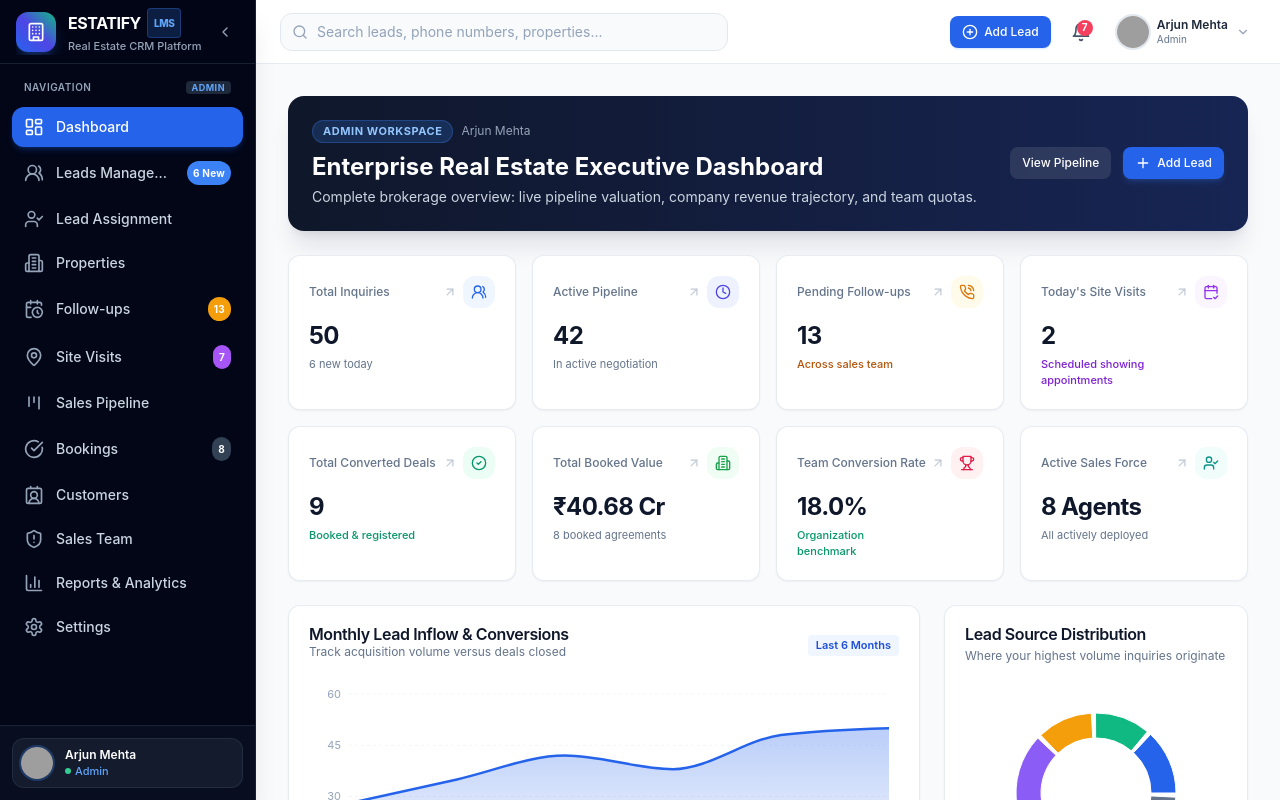
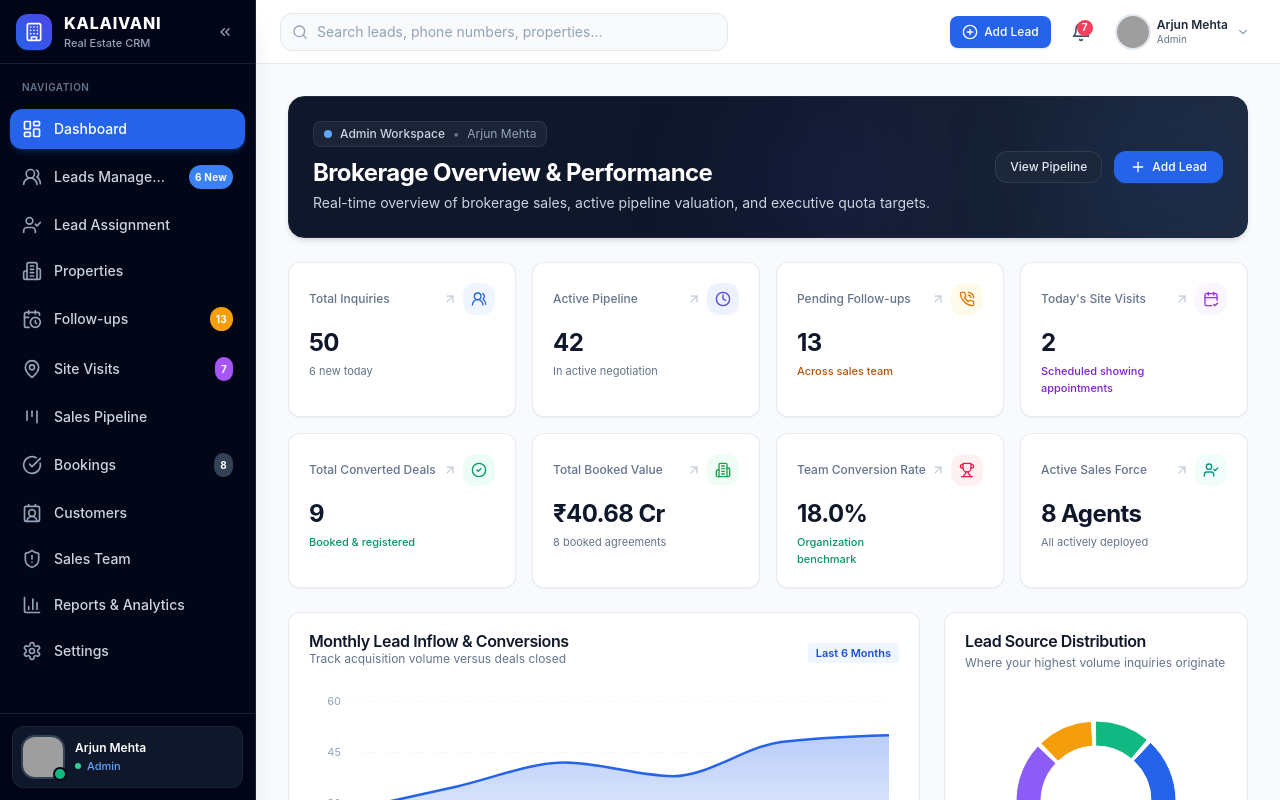
Before and after one commit to Gitdeep982003/LMS, a Next.js app: page /dashboard in a window 1280 px wide. Shown: the top 800 px of the page. Built offline with nearby package versions, Linux system fonts and the light colour scheme; grey boxes are pictures that could not be loaded.

Commit message:
sales dashboard header and sidebar UI design updated

```diff
--- a/app/(auth)/login/page.tsx
+++ b/app/(auth)/login/page.tsx
@@ -121,11 +121,11 @@ export default function LoginPage() {
       <div className="w-full max-w-xl z-10 space-y-5 my-6">
         {/* Brand Header */}
         <div className="text-center space-y-1.5">
-          <div className="inline-flex items-center justify-center w-13 h-13 rounded-2xl bg-gradient-to-tr from-blue-600 via-indigo-600 to-emerald-500 shadow-lg shadow-blue-500/30 p-3 mb-1">
+          <div className="inline-flex items-center justify-center w-13 h-13 rounded-2xl bg-gradient-to-tr from-blue-600 to-indigo-600 shadow-lg shadow-blue-500/20 p-3 mb-1">
             <Building2 className="w-7 h-7 text-white" />
           </div>
           <h1 className="text-2xl sm:text-3xl font-extrabold tracking-tight text-white flex items-center justify-center gap-2">
-            ESTATIFY <span className="text-blue-500 font-extrabold">LMS</span>
+            KALAIVANI <span className="text-blue-500 font-extrabold">LMS</span>
           </h1>
           <p className="text-xs sm:text-sm text-slate-400">
             Real Estate CRM & Lead Management Portal
@@ -471,7 +471,7 @@ export default function LoginPage() {
 
         {/* Footer */}
         <div className="text-center text-xs text-slate-500">
-          ESTATIFY LMS • Real Estate SaaS CRM • Demo Environment
+          Kalaivani LMS • Real Estate SaaS CRM
         </div>
       </div>
     </div>
--- a/app/(dashboard)/dashboard/page.tsx
+++ b/app/(dashboard)/dashboard/page.tsx
@@ -101,45 +101,60 @@ export default function DashboardPage() {
   return (
     <div className="space-y-6 pb-12">
       {/* Role-Specific Hero Header */}
-      <div className="flex flex-col sm:flex-row sm:items-center justify-between gap-4 bg-gradient-to-r from-slate-900 via-slate-850 to-blue-950 p-6 rounded-2xl text-white shadow-xl shadow-slate-900/10">
-        <div>
+      <div className="relative overflow-hidden flex flex-col sm:flex-row sm:items-center justify-between gap-5 bg-gradient-to-r from-slate-900 via-slate-900 to-slate-800 p-6 rounded-2xl text-white border border-slate-800 shadow-md">
+        {/* Subtle ambient lighting to retain color without harshness */}
+        <div className="absolute -right-8 -top-8 w-56 h-56 bg-blue-600/10 rounded-full blur-3xl pointer-events-none" />
+        <div className="absolute right-1/3 -bottom-10 w-48 h-48 bg-indigo-600/10 rounded-full blur-3xl pointer-events-none" />
+
+        <div className="relative z-10">
           <div className="flex items-center gap-2">
+            <div className="inline-flex items-center gap-2 px-2.5 py-1 rounded-lg bg-slate-800/80 border border-slate-700/60 text-xs font-medium text-slate-300">
               <span
-              className={`text-[11px] font-bold px-2.5 py-0.5 rounded-full border uppercase tracking-wider ${
-                isAdmin
-                  ? 'bg-blue-500/20 text-blue-300 border-blue-500/30'
+                className={`w-2 h-2 rounded-full ${isAdmin
+                    ? 'bg-blue-400'
                     : isManager
-                  ? 'bg-indigo-500/20 text-indigo-300 border-indigo-500/30'
-                  : 'bg-emerald-500/20 text-emerald-300 border-emerald-500/30'
+                      ? 'bg-indigo-400'
+                      : 'bg-emerald-400'
                   }`}
-            >
-              {currentUser.role} Workspace
-            </span>
-            <span className="text-xs text-slate-400">
-              {currentUser.name}
-            </span>
+              />
+              <span>{currentUser.role} Workspace</span>
+              <span className="text-slate-500">•</span>
+              <span className="text-slate-400 font-normal">{currentUser.name}</span>
+            </div>
           </div>
 
-          <h1 className="text-xl sm:text-2xl font-bold mt-2">
-            {isAdmin && 'Enterprise Real Estate Executive Dashboard'}
-            {isManager && `Sales Manager Command Center • ${currentAgentRecord?.department || 'Regional Sales'}`}
-            {isExecutive && `My Daily Sales Desk • ${currentAgentRecord?.department || 'Executive Desk'}`}
+          <h1 className="text-xl sm:text-2xl font-bold tracking-tight text-white mt-2.5">
+            {isAdmin && 'Brokerage Overview & Performance'}
+            {isManager && `Sales Team Overview • ${currentAgentRecord?.department || 'Regional Sales'}`}
+            {isExecutive && `Welcome back, ${currentUser.name.split(' ')[0]} 👋`}
           </h1>
 
-          <p className="text-xs sm:text-sm text-slate-300 mt-1">
-            {isAdmin && 'Complete brokerage overview: live pipeline valuation, company revenue trajectory, and team quotas.'}
-            {isManager && `Supervising ${agents.length} sales executives. Monitor unassigned leads, team capacity, and booking agreements.`}
-            {isExecutive && `You have ${myActiveLeads} active prospective buyers in your pipeline and ${myPendingFollowups} follow-up calls pending today.`}
+          <p className="text-xs sm:text-sm text-slate-300 mt-1 max-w-2xl leading-relaxed">
+            {isAdmin && 'Real-time overview of brokerage sales, active pipeline valuation, and executive quota targets.'}
+            {isManager && `Supervising ${agents.length} sales executives. Monitor unassigned inquiries, team capacity, and booking agreements.`}
+            {isExecutive && (
+              <>
+                You have <strong className="text-white font-semibold">{myActiveLeads} active leads</strong> in your pipeline and <strong className="text-amber-300 font-semibold">{myPendingFollowups} follow-up calls</strong> pending today.
+              </>
+            )}
           </p>
         </div>
 
-        <div className="flex items-center gap-3 shrink-0">
+        <div className="relative z-10 flex items-center gap-3 shrink-0">
           <Link href="/pipeline">
-            <Button variant="secondary" size="sm" className="bg-white/10 text-white hover:bg-white/20 border-white/20 text-xs">
+            <Button
+              variant="secondary"
+              size="sm"
+              className="bg-slate-800/90 hover:bg-slate-700 text-slate-200 hover:text-white border border-slate-700/80 text-xs font-medium px-3.5 py-2 rounded-xl transition-all shadow-xs"
+            >
               View Pipeline
             </Button>
           </Link>
-          <Button size="sm" onClick={() => setIsAddLeadOpen(true)} className="bg-blue-600 hover:bg-blue-500 gap-1.5 shadow-md text-xs">
+          <Button
+            size="sm"
+            onClick={() => setIsAddLeadOpen(true)}
+            className="bg-blue-600 hover:bg-blue-500 text-white gap-1.5 shadow-sm text-xs font-medium px-4 py-2 rounded-xl transition-all"
+          >
             <Plus className="w-4 h-4" /> Add Lead
           </Button>
         </div>
@@ -446,16 +461,14 @@ export default function DashboardPage() {
               <div className="flex items-center p-1 bg-slate-100 rounded-lg text-xs font-medium">
                 <button
                   onClick={() => setLeadScope('my')}
-                  className={`px-2.5 py-1 rounded-md transition-all ${
-                    leadScope === 'my' ? 'bg-white shadow-xs font-bold text-blue-600' : 'text-slate-600'
+                  className={`px-2.5 py-1 rounded-md transition-all ${leadScope === 'my' ? 'bg-white shadow-xs font-bold text-blue-600' : 'text-slate-600'
                     }`}
                 >
                   My Leads ({myLeads.length})
                 </button>
                 <button
                   onClick={() => setLeadScope('all')}
-                  className={`px-2.5 py-1 rounded-md transition-all ${
-                    leadScope === 'all' ? 'bg-white shadow-xs font-bold text-blue-600' : 'text-slate-600'
+                  className={`px-2.5 py-1 rounded-md transition-all ${leadScope === 'all' ? 'bg-white shadow-xs font-bold text-blue-600' : 'text-slate-600'
                     }`}
                 >
                   All Team ({leads.length})
@@ -550,8 +563,7 @@ export default function DashboardPage() {
                 return (
                   <div
                     key={ag.id}
-                    className={`flex items-center justify-between text-xs p-1.5 rounded-lg ${
-                      isMe ? 'bg-blue-50 border border-blue-200' : ''
+                    className={`flex items-center justify-between text-xs p-1.5 rounded-lg ${isMe ? 'bg-blue-50 border border-blue-200' : ''
                       }`}
                   >
                     <div className="flex items-center gap-2.5">
--- a/app/layout.tsx
+++ b/app/layout.tsx
@@ -2,7 +2,7 @@ import type { Metadata } from 'next';
 import './globals.css';
 
 export const metadata: Metadata = {
-  title: 'ESTATIFY | Real Estate Lead Management System (LMS)',
+  title: 'Kalaivani | Real Estate Lead Management System (LMS)',
   description: 'Enterprise Real Estate CRM and Lead Management Platform',
 };
 
--- a/components/layout/DashboardLayout.tsx
+++ b/components/layout/DashboardLayout.tsx
@@ -5,18 +5,30 @@ import { Sidebar } from './Sidebar';
 import { Header } from './Header';
 import { Breadcrumbs } from './Breadcrumbs';
 import { ToastProvider } from '@/components/ui/toast';
+import { cn } from '@/lib/utils';
 
 export function DashboardLayout({ children }: { children: React.ReactNode }) {
   const [mobileOpen, setMobileOpen] = useState(false);
+  const [collapsed, setCollapsed] = useState(false);
 
   return (
     <ToastProvider>
       <div className="min-h-screen bg-slate-50 text-slate-900 antialiased font-sans flex flex-col">
         {/* Sidebar */}
-        <Sidebar mobileOpen={mobileOpen} setMobileOpen={setMobileOpen} />
+        <Sidebar
+          mobileOpen={mobileOpen}
+          setMobileOpen={setMobileOpen}
+          collapsed={collapsed}
+          setCollapsed={setCollapsed}
+        />
 
         {/* Main Content Area */}
-        <div className="flex-1 flex flex-col lg:pl-64 transition-all duration-300 min-w-0">
+        <div
+          className={cn(
+            'flex-1 flex flex-col transition-all duration-300 min-w-0',
+            collapsed ? 'lg:pl-20' : 'lg:pl-64'
+          )}
+        >
           <Header onMenuClick={() => setMobileOpen(true)} />
 
           <main className="flex-1 p-4 sm:p-6 lg:p-8 max-w-[1600px] w-full mx-auto min-w-0">
--- a/components/layout/Sidebar.tsx
+++ b/components/layout/Sidebar.tsx
@@ -18,6 +18,8 @@ import {
   Settings,
   ChevronLeft,
   ChevronRight,
+  ChevronsLeft,
+  ChevronsRight,
   Sparkles,
   Building,
   Lock,
@@ -25,9 +27,23 @@ import {
 import { useLmsStore } from '@/store/useLmsStore';
 import { cn } from '@/lib/utils';
 
-export function Sidebar({ mobileOpen, setMobileOpen }: { mobileOpen?: boolean; setMobileOpen?: (open: boolean) => void }) {
+interface SidebarProps {
+  mobileOpen?: boolean;
+  setMobileOpen?: (open: boolean) => void;
+  collapsed?: boolean;
+  setCollapsed?: React.Dispatch<React.SetStateAction<boolean>> | ((v: boolean) => void);
+}
+
+export function Sidebar({
+  mobileOpen,
+  setMobileOpen,
+  collapsed: controlledCollapsed,
+  setCollapsed: controlledSetCollapsed,
+}: SidebarProps) {
   const pathname = usePathname();
-  const [collapsed, setCollapsed] = useState(false);
+  const [internalCollapsed, setInternalCollapsed] = useState(false);
+  const collapsed = controlledCollapsed !== undefined ? controlledCollapsed : internalCollapsed;
+  const setCollapsed = controlledSetCollapsed || setInternalCollapsed;
   const { leads, followUps, siteVisits, bookings, currentUser } = useLmsStore();
 
   const isExecutive = currentUser.role === 'Sales Executive';
@@ -109,40 +125,59 @@ export function Sidebar({ mobileOpen, setMobileOpen }: { mobileOpen?: boolean; s
           mobileOpen ? 'translate-x-0' : '-translate-x-full lg:translate-x-0'
         )}
       >
-        {/* Brand Header */}
-        <div className="flex items-center justify-between h-16 px-4 border-b border-slate-800/80 bg-slate-950/60">
-          <Link href="/dashboard" className="flex items-center gap-3 overflow-hidden">
-            <div className="w-10 h-10 rounded-xl bg-gradient-to-tr from-blue-600 via-indigo-600 to-emerald-500 flex items-center justify-center shrink-0 shadow-lg shadow-blue-500/25">
+        {/* Brand Header & Toggle - Clean, Spacious & Uncluttered */}
+        {collapsed ? (
+          <div className="flex flex-col items-center justify-center py-3 px-2 border-b border-slate-800/80 bg-slate-950/80 shrink-0 gap-2">
+            <Link href="/dashboard" className="shrink-0 group" title="Kalaivani">
+              <div className="w-10 h-10 rounded-xl bg-gradient-to-tr from-blue-600 to-indigo-600 flex items-center justify-center shadow-md shadow-blue-600/20 group-hover:scale-105 transition-transform">
                 <Building className="w-5 h-5 text-white" />
               </div>
-            {!collapsed && (
-              <div className="flex flex-col">
-                <span className="font-bold text-base tracking-tight text-white flex items-center gap-1.5">
-                  ESTATIFY <span className="text-[10px] px-1.5 py-0.5 rounded font-extrabold bg-blue-500/20 text-blue-400 border border-blue-500/30">LMS</span>
+            </Link>
+            <button
+              onClick={() => setCollapsed(false)}
+              className="p-1.5 rounded-lg text-slate-400 hover:text-white hover:bg-slate-800/80 transition-colors"
+              title="Expand Sidebar"
+              aria-label="Expand Sidebar"
+            >
+              <ChevronsRight className="w-4 h-4" />
+            </button>
+          </div>
+        ) : (
+          <div className="flex items-center justify-between h-16 px-4 border-b border-slate-800/80 bg-slate-950/80 shrink-0">
+            <Link href="/dashboard" className="flex items-center gap-3 overflow-hidden flex-1 group">
+              <div className="w-9 h-9 rounded-xl bg-gradient-to-tr from-blue-600 to-indigo-600 flex items-center justify-center shrink-0 shadow-sm shadow-blue-600/20 group-hover:scale-105 transition-transform">
+                <Building className="w-5 h-5 text-white" />
+              </div>
+              <div className="flex flex-col min-w-0">
+                <span className="font-extrabold text-base tracking-wider text-white truncate">
+                  KALAIVANI
                 </span>
-                <span className="text-[11px] text-slate-400 font-medium truncate">Real Estate CRM Platform</span>
+                <span className="text-[11px] text-slate-400 font-medium tracking-normal truncate">
+                  Real Estate CRM
+                </span>
+              </div>
+            </Link>
+            <button
+              onClick={() => setCollapsed(true)}
+              className="p-1.5 rounded-lg text-slate-400 hover:text-white hover:bg-slate-800/80 transition-colors ml-2 shrink-0"
+              title="Collapse Sidebar"
+              aria-label="Collapse Sidebar"
+            >
+              <ChevronsLeft className="w-4 h-4" />
+            </button>
           </div>
         )}
-          </Link>
-          <button
-            onClick={() => setCollapsed(!collapsed)}
-            className="hidden lg:flex items-center justify-center w-7 h-7 rounded-lg text-slate-400 hover:text-white hover:bg-slate-800 transition-colors"
-            title={collapsed ? 'Expand Sidebar' : 'Collapse Sidebar'}
-          >
-            {collapsed ? <ChevronRight className="w-4 h-4" /> : <ChevronLeft className="w-4 h-4" />}
-          </button>
-        </div>
 
         {/* Navigation Items */}
-        <div className="flex-1 overflow-y-auto px-3 py-4 space-y-1 scrollbar-thin scrollbar-thumb-slate-800">
-          <div className="px-3 pb-2 text-[10px] font-semibold text-slate-400 uppercase tracking-wider flex items-center justify-between">
-            <span>{!collapsed ? 'Navigation' : 'Menu'}</span>
-            {!collapsed && (
-              <span className="text-[9px] px-1.5 py-0.2 rounded bg-slate-800 text-blue-400 font-bold">
-                {currentUser.role}
-              </span>
+        <div className="flex-1 overflow-y-auto px-2.5 py-4 space-y-1.5 [scrollbar-width:none] [-ms-overflow-style:none] [&::-webkit-scrollbar]:hidden">
+          {!collapsed ? (
+            <div className="px-3 pb-2 text-[10px] font-semibold text-slate-500 uppercase tracking-wider">
+              Navigation
+            </div>
+          ) : (
+            <div className="w-8 h-px bg-slate-800/80 mx-auto my-2" />
           )}
-          </div>
+
           {navigation.map((item) => {
             const isActive = pathname === item.href || (item.href !== '/dashboard' && pathname.startsWith(item.href));
             const Icon = item.icon;
@@ -153,10 +188,13 @@ export function Sidebar({ mobileOpen, setMobileOpen }: { mobileOpen?: boolean; s
                 href={item.href}
                 onClick={() => setMobileOpen?.(false)}
                 className={cn(
-                  'group flex items-center gap-3 px-3 py-2.5 rounded-xl text-sm font-medium transition-all duration-150 relative',
+                  'group flex items-center rounded-xl text-sm font-medium transition-all duration-150 relative',
+                  collapsed
+                    ? 'w-11 h-11 mx-auto justify-center p-0'
+                    : 'gap-3 px-3 py-2.5 w-full',
                   isActive
                     ? 'bg-blue-600 text-white shadow-md shadow-blue-600/25'
-                    : 'text-slate-300 hover:bg-slate-850 hover:text-white hover:bg-slate-800/60'
+                    : 'text-slate-300 hover:bg-slate-800/70 hover:text-white'
                 )}
                 title={collapsed ? item.name : undefined}
               >
@@ -166,14 +204,17 @@ export function Sidebar({ mobileOpen, setMobileOpen }: { mobileOpen?: boolean; s
                     isActive ? 'text-white' : 'text-slate-400 group-hover:text-white'
                   )}
                 />
+
                 {!collapsed && (
                   <span className="truncate flex-1 font-medium">{item.name}</span>
                 )}
+
                 {!collapsed && item.restrictedRole && (
                   <span className="text-[9px] px-1.5 py-0.5 rounded bg-slate-800 text-slate-400 font-semibold border border-slate-700">
                     {item.restrictedRole}
                   </span>
                 )}
+
                 {!collapsed && item.badge && !item.restrictedRole && (
                   <span
                     className={cn(
@@ -184,9 +225,15 @@ export function Sidebar({ mobileOpen, setMobileOpen }: { mobileOpen?: boolean; s
                     {item.badge}
                   </span>
                 )}
+
                 {/* Collapsed dot badge indicator */}
                 {collapsed && item.badge && (
-                  <span className={cn('absolute top-2 right-2 w-2 h-2 rounded-full', item.badgeColor || 'bg-blue-500')} />
+                  <span
+                    className={cn(
+                      'absolute top-2 right-2 w-2 h-2 rounded-full ring-2 ring-slate-950',
+                      item.badgeColor || 'bg-blue-500'
+                    )}
+                  />
                 )}
               </Link>
             );
@@ -194,23 +241,40 @@ export function Sidebar({ mobileOpen, setMobileOpen }: { mobileOpen?: boolean; s
         </div>
 
         {/* User Role Card at Bottom */}
-        <div className="p-3 border-t border-slate-800/80 bg-slate-900/50">
-          <div className={cn('flex items-center gap-3 rounded-xl p-2 bg-slate-800/50 border border-slate-700/50', collapsed && 'justify-center p-1.5')}>
+        <div className="p-3 border-t border-slate-800/80 bg-slate-950/80 shrink-0">
+          {collapsed ? (
+            <div
+              className="flex items-center justify-center py-0.5 cursor-pointer group/profile"
+              title={`${currentUser.name} (${currentUser.role})`}
+            >
+              <div className="relative">
                 <img
                   src={currentUser.avatar}
                   alt={currentUser.name}
-              className="w-8 h-8 rounded-full object-cover ring-2 ring-blue-500/30 shrink-0"
+                  className="w-10 h-10 rounded-xl object-cover ring-2 ring-slate-700 group-hover/profile:ring-blue-500 transition-all shadow-md"
                 />
-            {!collapsed && (
+                <span className="absolute -bottom-0.5 -right-0.5 w-2.5 h-2.5 rounded-full bg-emerald-500 ring-2 ring-slate-950" />
+              </div>
+            </div>
+          ) : (
+            <div className="flex items-center gap-3 rounded-xl p-2.5 bg-slate-900 border border-slate-800/80 hover:border-slate-700/80 transition-all">
+              <div className="relative shrink-0">
+                <img
+                  src={currentUser.avatar}
+                  alt={currentUser.name}
+                  className="w-10 h-10 rounded-xl object-cover ring-2 ring-slate-700"
+                />
+                <span className="absolute -bottom-0.5 -right-0.5 w-2.5 h-2.5 rounded-full bg-emerald-500 ring-2 ring-slate-950" />
+              </div>
               <div className="flex-1 min-w-0">
                 <p className="text-xs font-semibold text-white truncate">{currentUser.name}</p>
-                <p className="text-[11px] text-blue-400 font-medium truncate flex items-center gap-1">
+                <p className="text-[11px] text-blue-400 font-medium truncate flex items-center gap-1.5 mt-0.5">
                   <span className="w-1.5 h-1.5 rounded-full bg-emerald-400 animate-pulse" />
                   {currentUser.role}
                 </p>
               </div>
+            </div>
           )}
-          </div>
         </div>
       </aside>
     </>
```
Also changed, not shown: app/(dashboard)/settings/page.tsx (+4 -4 lines). Lines whose indentation alone changed are shown as unchanged.
